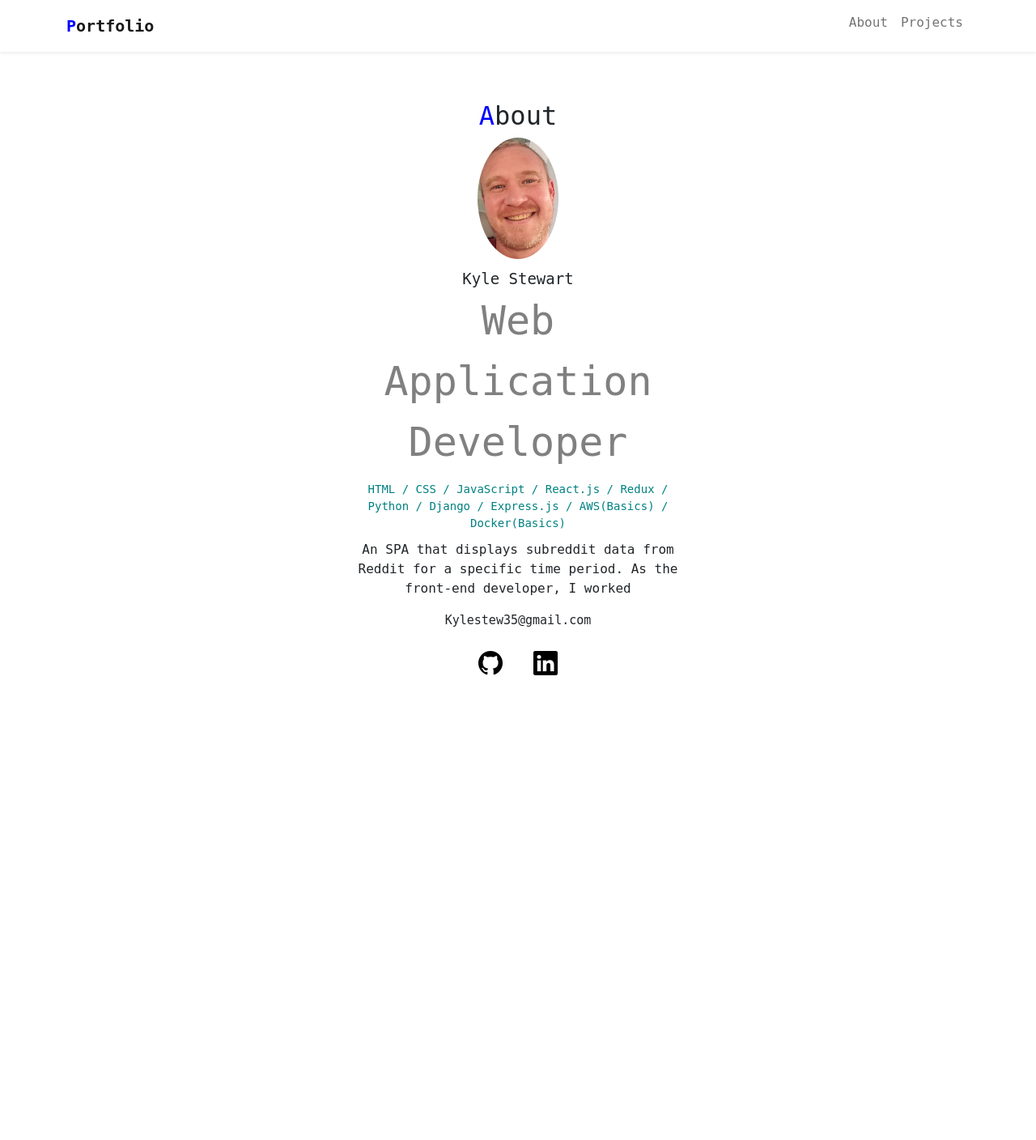
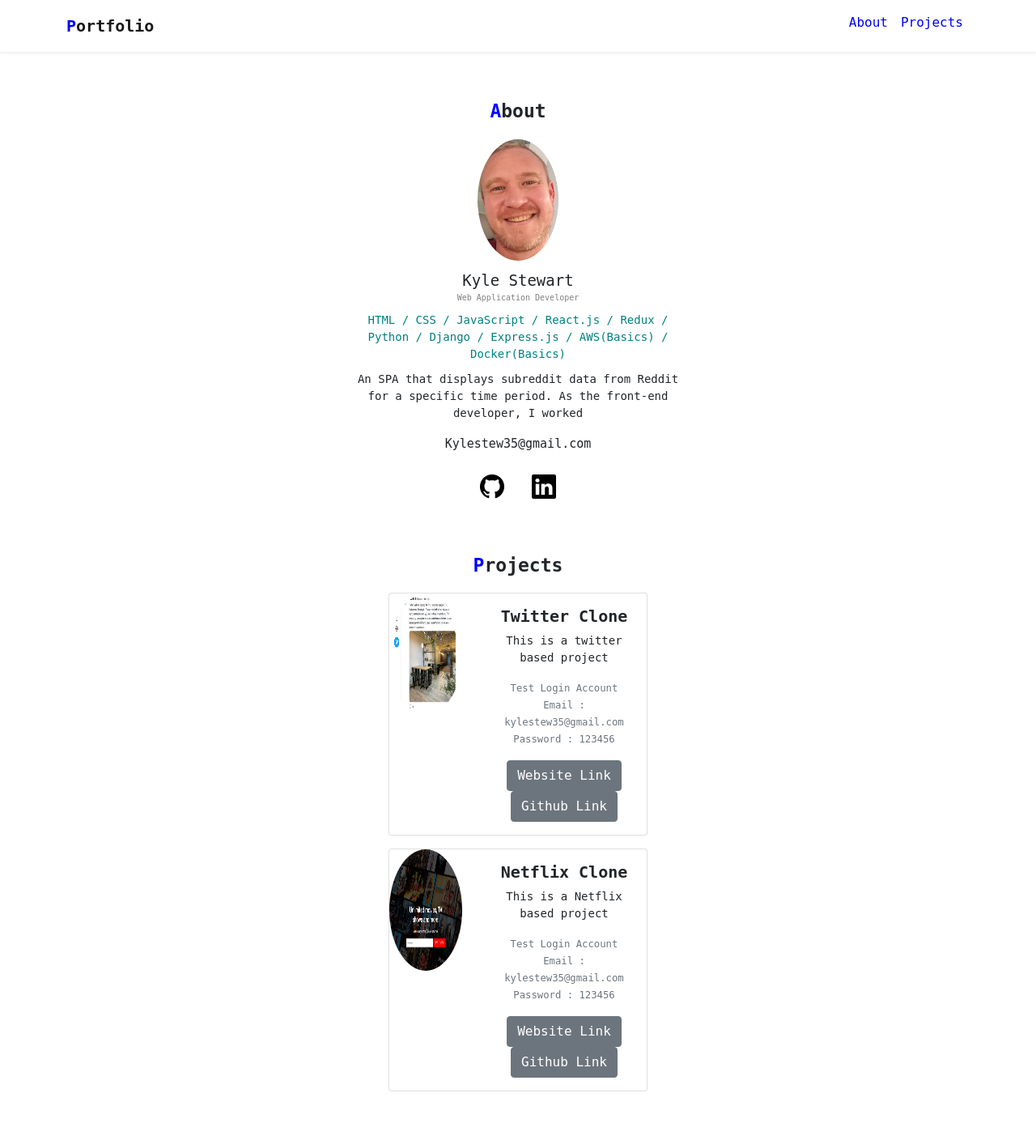
Before and after one commit to Kylestew35/Portfolio, a PHP site: page / in a window 1280 px wide. Shown: the whole page at 81% size. Before the commit the page ends 834 px from the top, so only its background shows below. Run offline with PHP 8.4, Linux system fonts and the light colour scheme; some libraries are stand-ins or nearby versions.

Commit message:
Created Projects section

```diff
--- a/index.html
+++ b/index.html
@@ -34,7 +34,7 @@
               <a class="nav-link font-black" href="#about">About</a>
             </li>
             <li class="nav-item">
-              <a class="nav-link font-black" href="#projects">Projects</a>
+              <a class="nav-link font-black" href="#project">Projects</a>
             </li>
           </ul>
         </div>
@@ -50,7 +50,51 @@
         <div class="email">Kylestew35@gmail.com</div>
         <div class="icons">
             <a href="#"><i class="bi bi-github"></i></a>
-            <a href="#"><i class="bi bi-linkedin"></i></a>
-        <script src="https://cdn.jsdelivr.net/npm/bootstrap@5.1.3/dist/js/bootstrap.bundle.min.js" integrity="sha384-ka7Sk0Gln4gmtz2MlQnikT1wXgYsOg+OMhuP+IlRH9sENBO0LRn5q+8nbTov4+1p" crossorigin="anonymous"></script>
-  </body>
+            <a href="#"><i class="bi bi-linkedin ms-3"></i></a>
+    </div>
+    <div id="project">
+        <h2><span class="font-primary">P</span>rojects</h2>
+
+        <div class="card mb-3">
+            <div class="row">
+              <div class="col-md-4">
+              <img src="img/project-twitter.png" alt="Twitter Project">
+              </div>
+              <div class="col-md-8">
+                <div class="card-body">
+                  <h5 class="card-title">Twitter Clone</h5>
+                  <p class="card-text">This is a twitter based project</p>
+                  <p class="card-text"><small class="text-muted">
+                      Test Login Account <br>
+                      Email : kylestew35@gmail.com <br>
+                      Password : 123456
+                    </small></p>
+                    <a href="#" target="_blank" class="btn btn-secondary">Website Link</a>
+                    <a href="#" target="_blank" class="btn btn-secondary">Github Link</a>
+                </div>
+              </div>
+          </div>
+      </div>
+      <div class="card mb-3">
+        <div class="row">
+          <div class="col-md-4">
+          <img src="img/project-netflix.png" alt="Netflix Project">
+          </div>
+          <div class="col-md-8">
+            <div class="card-body">
+              <h5 class="card-title">Netflix Clone</h5>
+              <p class="card-text">This is a Netflix based project</p>
+              <p class="card-text"><small class="text-muted">
+                  Test Login Account <br>
+                  Email : kylestew35@gmail.com <br>
+                  Password : 123456
+                </small></p>
+                <a href="#" target="_blank" class="btn btn-secondary">Website Link</a>
+                <a href="#" target="_blank" class="btn btn-secondary">Github Link</a>
+            </div>
+          </div>
+      </div>
+  </div>
+          <script src="https://cdn.jsdelivr.net/npm/bootstrap@5.1.3/dist/js/bootstrap.bundle.min.js" integrity="sha384-ka7Sk0Gln4gmtz2MlQnikT1wXgYsOg+OMhuP+IlRH9sENBO0LRn5q+8nbTov4+1p" crossorigin="anonymous"></script>
+    </body>
 </html>
--- a/style.css
+++ b/style.css
@@ -12,7 +12,19 @@ body {
   font-size: 20px;
   font-weight: bold;
 }
+p {
+  font-size: 14px;
+}
 
+h2 {
+  font-weight: bold;
+  font-size: 23px;
+  margin-bottom: 20px;
+}
+
+a.font-black {
+  color: blue !important;
+}
 /** About **/
 
 #about {
@@ -33,7 +45,7 @@ body {
 }
 
 #about .vocation {
-  font-size: 50px;
+  font-size: 10px;
   color: grey;
   margin-bottom: 10px;
 }
@@ -57,8 +69,21 @@ body {
   color: #000;
 }
 
-#about .icons a .bi-linkedin {
-  color: #000;
-  margin-left: 20px;
+/** Project **/
+
+#project {
+  margin: 60px auto;
+  width: 80%;
+}
+
+#project h2 {
   text-align: center;
 }
+
+#project .card img {
+  width: 100%;
+}
+
+#project .card-title {
+  font-weight: bold;
+}
```
Also changed, not shown: img/image.jpg (deleted).
